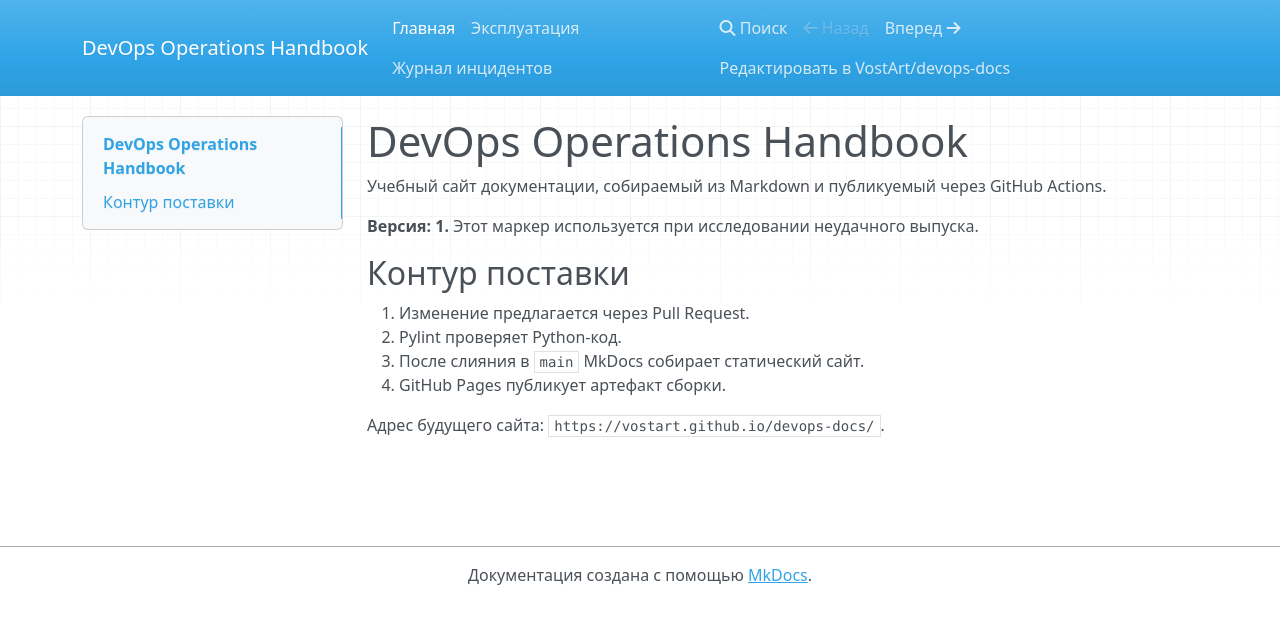
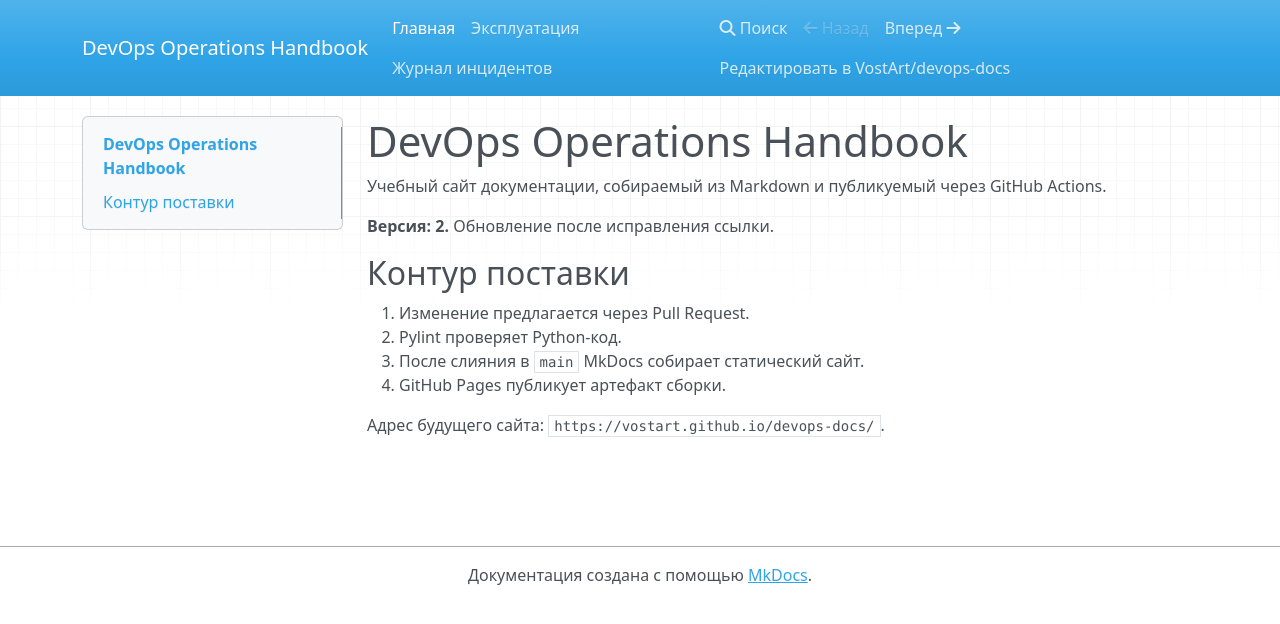
Before and after one commit to VostArt/devops-docs, an MkDocs documentation site: the page built from docs/index.md, in a window 1280 px wide. Shown: the top 624 px of the page. Built offline with MkDocs 1.6.1, drawn with Linux system fonts in a browser that asks for light colours; nearby versions of some CDN libraries.

Commit message:
fix: resolve all broken links for green CI

```diff
--- a/docs/index.md
+++ b/docs/index.md
@@ -2,7 +2,7 @@
 
 Учебный сайт документации, собираемый из Markdown и публикуемый через GitHub Actions.
 
-**Версия: 1.** Этот маркер используется при исследовании неудачного выпуска.
+**Версия: 2.** Обновление после исправления ссылки.
 
 ## Контур поставки
 1. Изменение предлагается через Pull Request.
```
Also changed, not shown: docs/runbook.md (+4 -0 lines).
